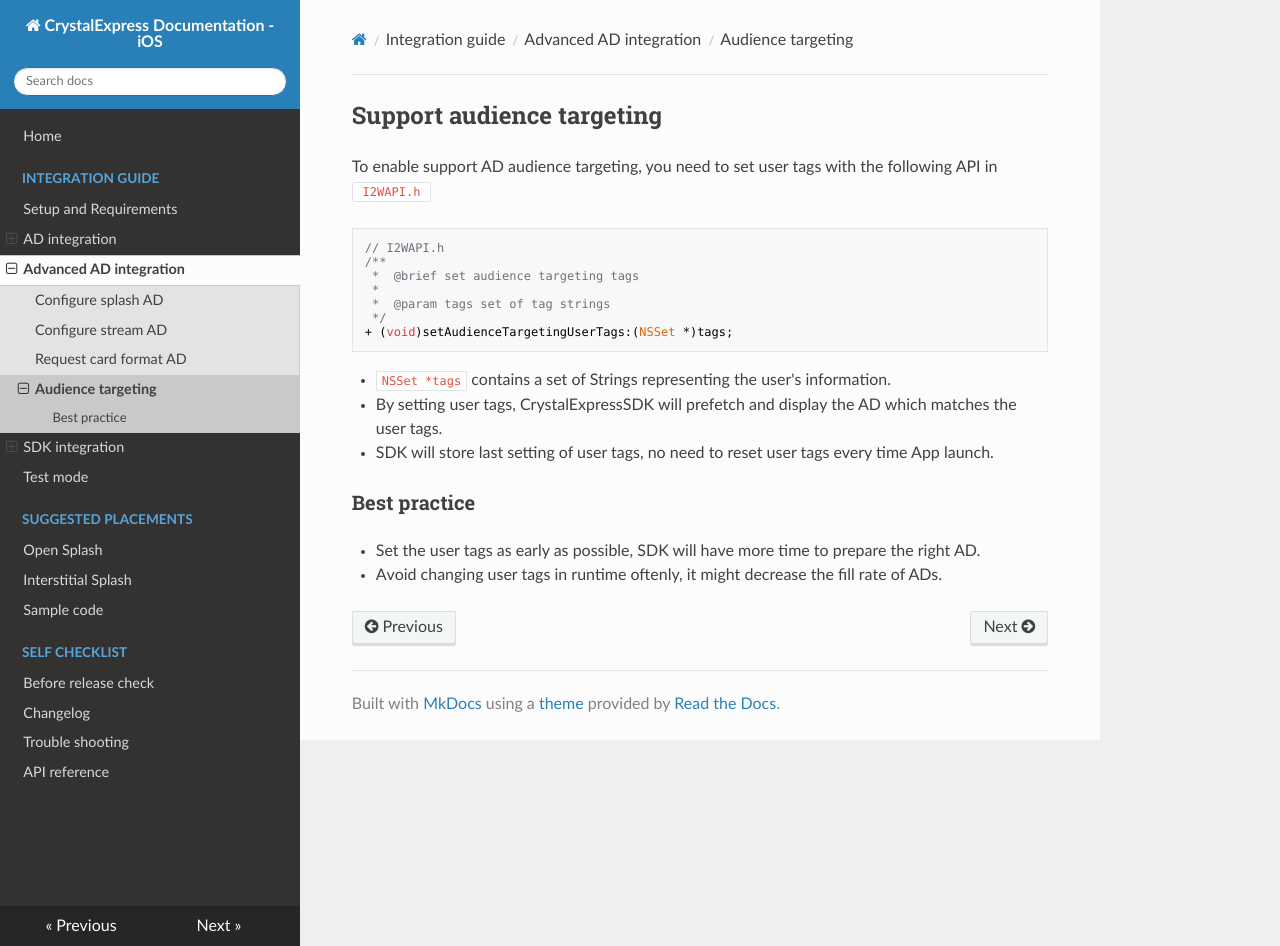
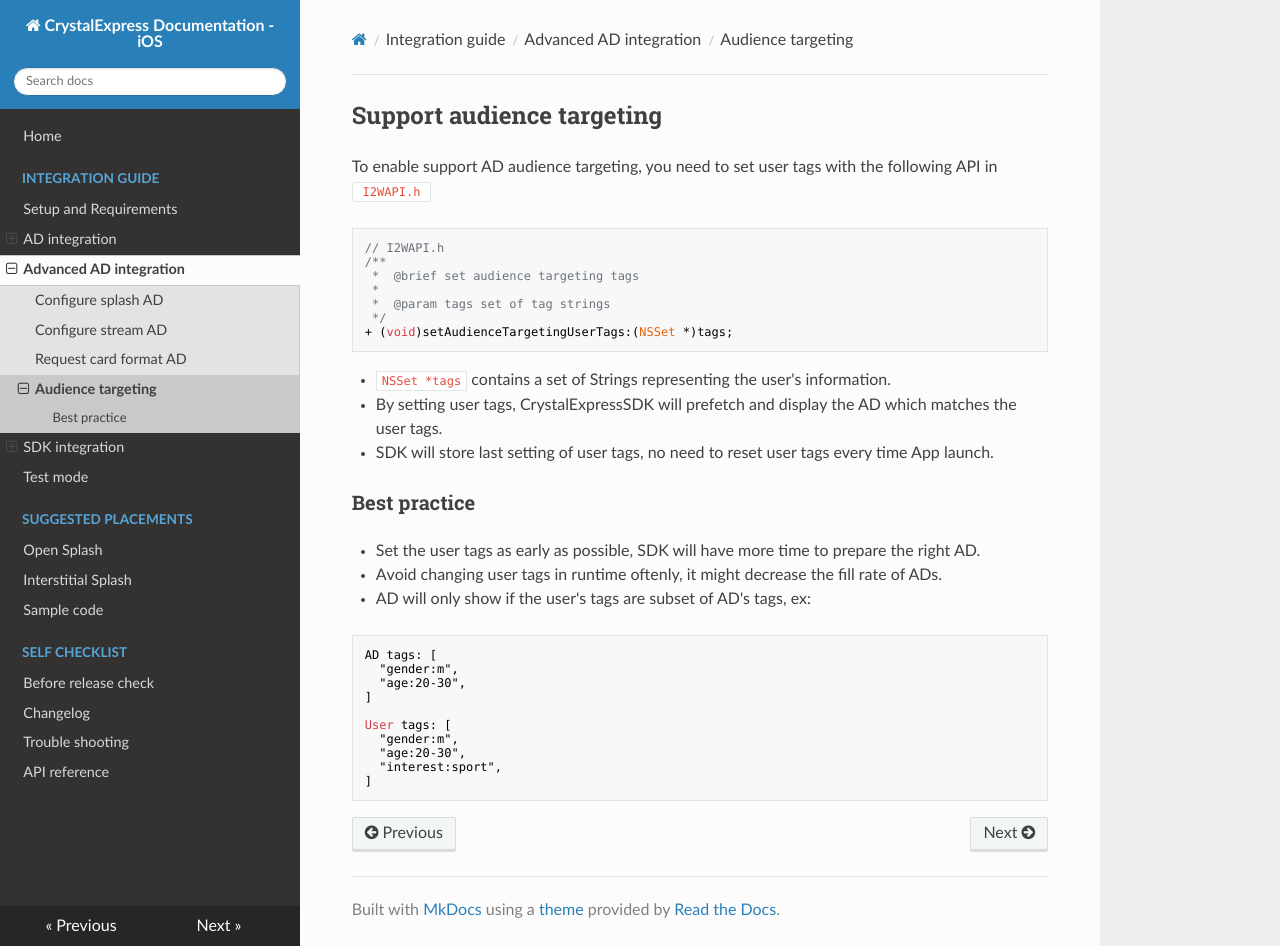
Before and after one commit to intowow/CrystalExpressDocumentation-iOS, an MkDocs documentation site: the page built from docs/docs/audience-targeting.md, in a window 1280 px wide and 946 px high. Built offline with MkDocs 1.6.1, drawn with Linux system fonts in a browser that asks for light colours; nearby versions of some CDN libraries; old or Windows-style settings are respelled for this version of MkDocs.

Commit message:
add example for audience targeting

````diff
--- a/docs/docs/audience-targeting.md
+++ b/docs/docs/audience-targeting.md
@@ -18,3 +18,17 @@
 ### Best practice
 - Set the user tags as early as possible, SDK will have more time to prepare the right AD.
 - Avoid changing user tags in runtime oftenly, it might decrease the fill rate of ADs.
+- AD will only show if the user's tags are subset of AD's tags, ex:
+
+```
+AD tags: [
+  "gender:m",
+  "age:20-30",
+]
+
+User tags: [
+  "gender:m",
+  "age:20-30",
+  "interest:sport",
+]
+```
````
